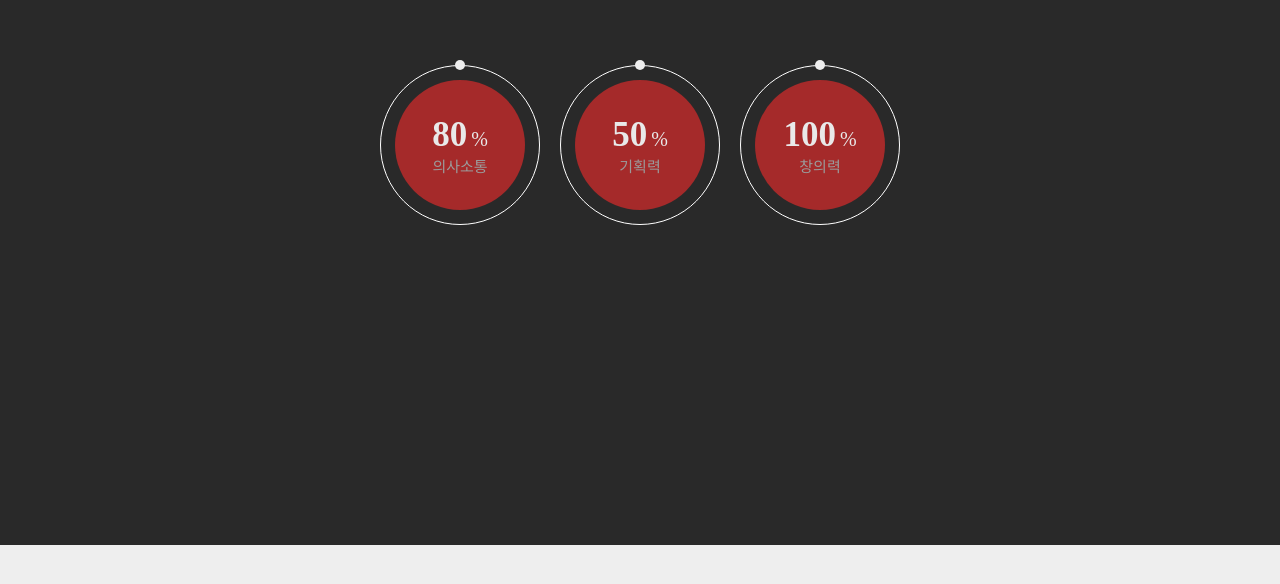
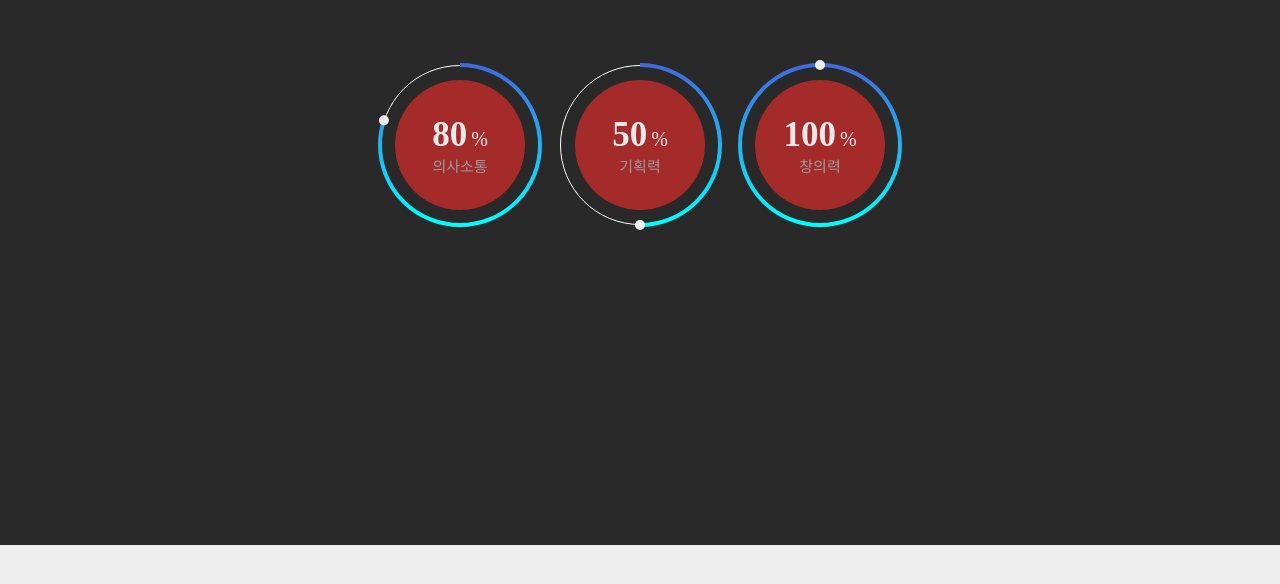
Before and after one commit to faanna/progress, a plain HTML site: page index.html in a window 1280 px wide. Shown: the part 1055-1639 px from the top of the page. Drawn offline with Linux system fonts and the light colour scheme.

Commit message:
progressbar-js

```diff
--- a/js/main.js
+++ b/js/main.js
@@ -0,0 +1,35 @@
+let sections = document.querySelectorAll('section');
+let postionArray = [];
+for (let el of sections) postionArray.push(el.offsetTop);
+
+console.log(postionArray);
+
+const block = document.querySelectorAll('.block');
+let eventOnce = true;
+window.addEventListener('scroll', () => {
+	if (eventOnce && window.scrollY >= postionArray[1]) {
+		eventOnce = false;
+		block.forEach((el) => {
+			let numEl = el.querySelector('.num');
+
+			//각 블록안에있는 숫자를 변수에 담아 가져오는것
+			let num = parseInt(numEl.innerText); // 80, 100, 35
+			let circle = el.querySelector('.circle');
+			let count = 0;
+			let time = 2000 / num;
+
+			let interval = setInterval(() => {
+				if (count == num) {
+					clearInterval(interval);
+				} else {
+					count += 1;
+					numEl.innerText = count;
+				}
+			}, time);
+
+			circle.style.strokeDashoffset = 503 - 503 * (num / 100);
+			let dots = el.querySelector('.dots');
+			dots.style.transform = `rotate(${360 * (num / 100)}deg)`;
+		});
+	}
+});
--- a/scss/style.scss
+++ b/scss/style.scss
@@ -97,6 +97,7 @@ body {
 				transform: rotate(-90deg);
 				.circle {
 					stroke: url(#gradientStyle);
+					stroke-width: 4px;
 					stroke-dasharray: 503;
 					stroke-dashoffset: 503;
 					animation-duration: 2s;
```
Also changed, not shown: css/style.css, 1 other file.
